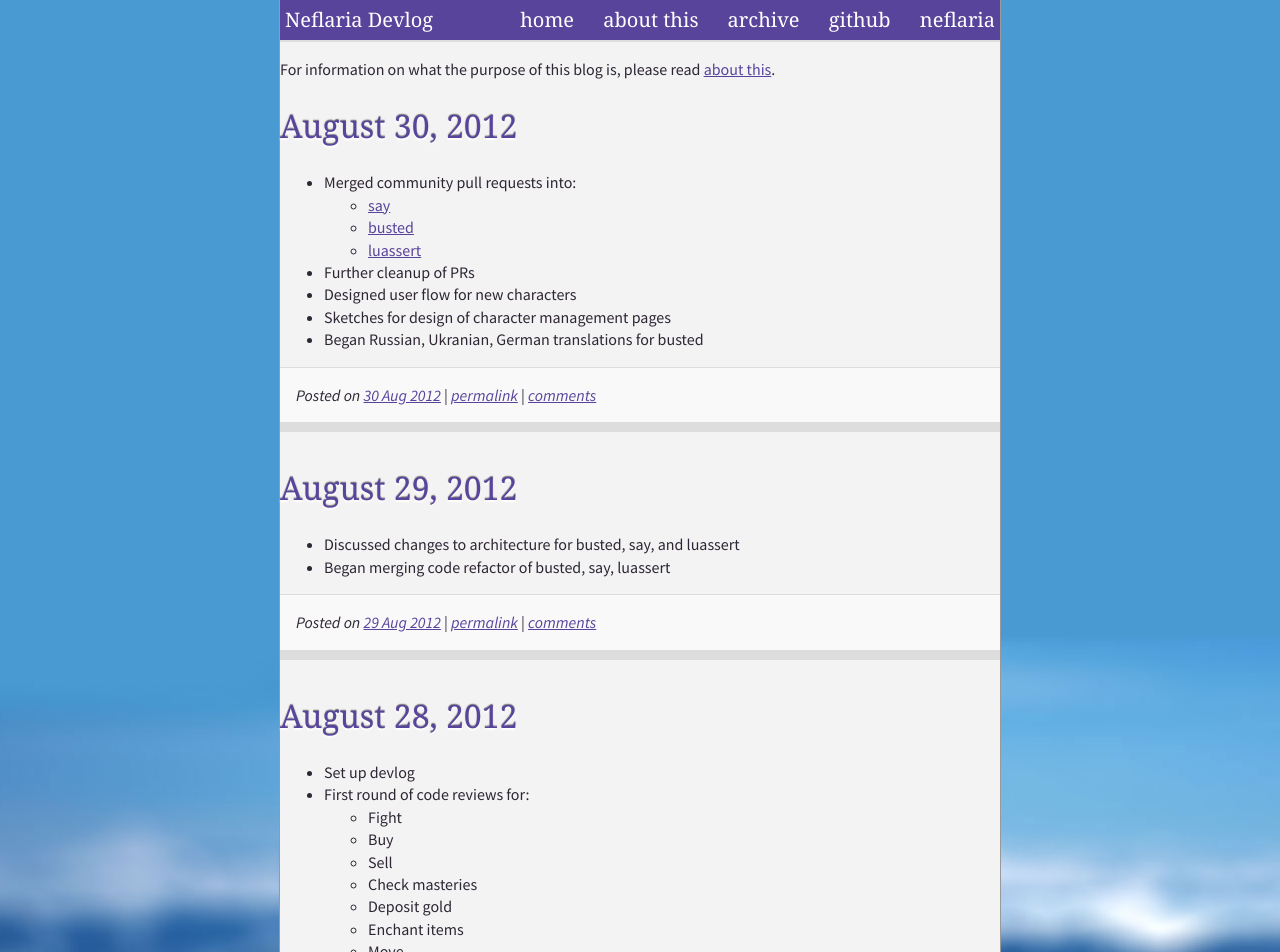
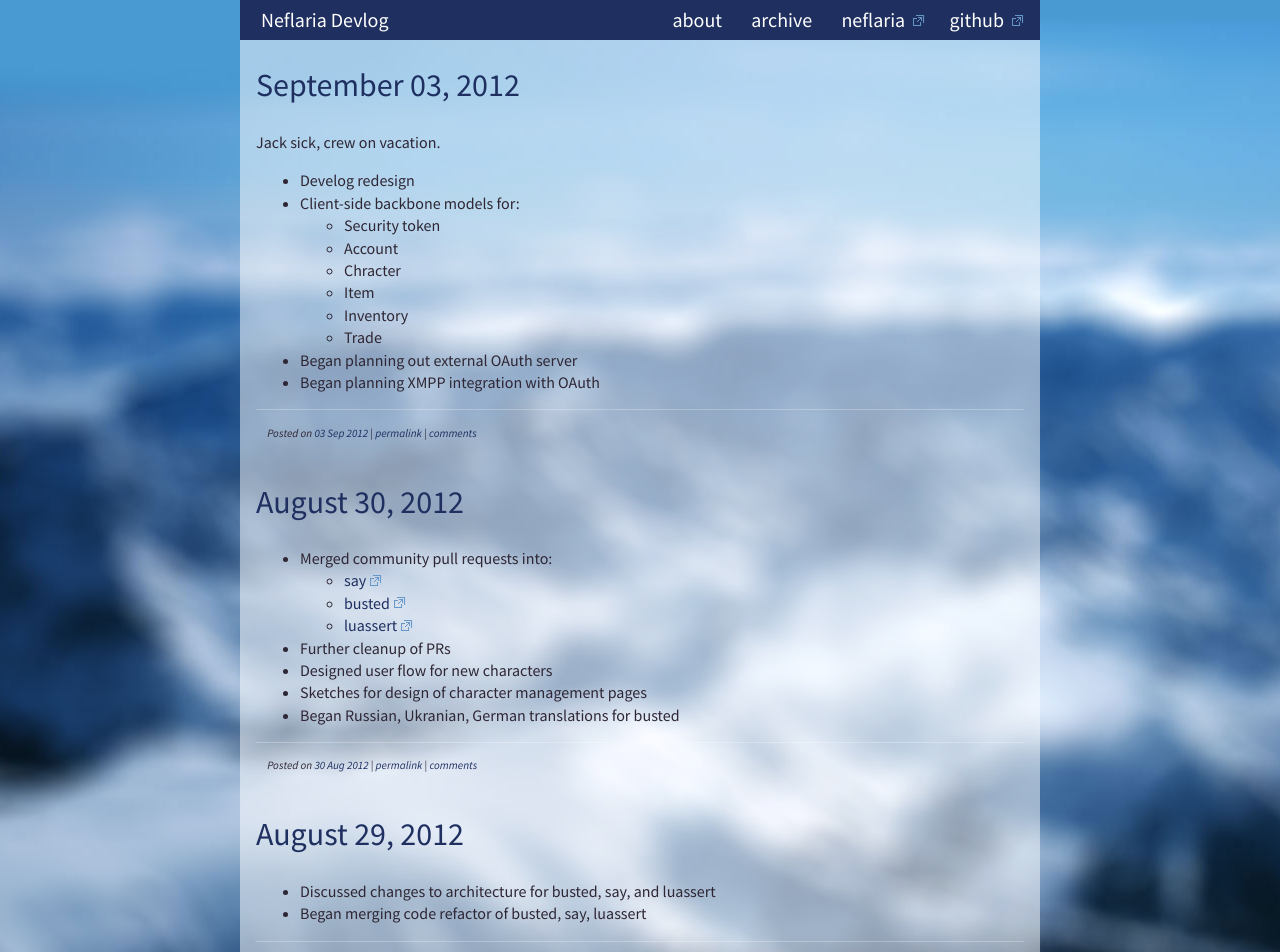
Before and after one commit to Olivine-Labs/neflaria-devlog, a Jekyll site: the page built from index.html, in a window 1280 px wide. Shown: the top 952 px of the page. Built offline with Jekyll 4.4.1, drawn with Linux system fonts in a browser that asks for light colours; nearby versions of some CDN libraries; some web fonts are replaced; Markdown is read by kramdown in place of the engine named in the settings; comment, search, counter and statistics services are not loaded; some of the changed text lies outside the part shown.

Commit message:
Updates!

```diff
--- a/_layouts/default.html
+++ b/_layouts/default.html
@@ -14,7 +14,7 @@
 
   <meta name="viewport" content="width=device-width,initial-scale=1">
 
-  <link href='http://fonts.googleapis.com/css?family=Headland+One|Source+Sans+Pro:400,700,400italic,700italic' rel='stylesheet' type='text/css'>
+  <link href='http://fonts.googleapis.com/css?family=Source+Sans+Pro:400,700,400italic,700italic' rel='stylesheet' type='text/css'>
 
   <link rel="stylesheet" href="/css/normalize.css">
   <link rel="stylesheet" href="/css/styles.css">
@@ -34,11 +34,10 @@
         <h1><a href="/">Neflaria Devlog</a></h1>
         <nav>
           <ul class="nav">
-            <li class="active"><a href="/">home</a></li>
-            <li><a href="/2012/08/devlog.html">about this</a></li>
+            <li><a href="/2012/08/devlog.html">about</a></li>
             <li><a href="/archive.html">archive</a></li>
+            <li><a href="http://neflaria.com">neflaria</a></li>
             <li><a href="https://github.com/Olivine-Labs">github</a></li>
-            <li><a href="http://neflaria.com">neflaria</a></li>
           </ul>
         </nav>
       </div>
--- /dev/null
+++ b/_posts/2012-09-03-log.markdown
@@ -0,0 +1,18 @@
+---
+layout: post
+title: September 03, 2012
+permalink: /2012/09/03.html
+---
+
+Jack sick, crew on vacation.
+
+* Develog redesign
+* Client-side backbone models for:
+  * Security token
+  * Account
+  * Chracter
+  * Item
+  * Inventory
+  * Trade
+* Began planning out external OAuth server
+* Began planning XMPP integration with OAuth
--- a/css/styles.css
+++ b/css/styles.css
@@ -1,7 +1,7 @@
 /* real stuff */
 
 body {
-  background: #499ad2 url('../img/background.jpg') center bottom no-repeat;
+  background: #499ad2 url('../img/background.jpg') fixed center top no-repeat;
   color: #2e2634;
   font-family: 'Source Sans Pro', Arial, sans-serif;
   font-weight: 400;
@@ -12,11 +12,7 @@ strong {
   font-weight: 700;
 }
 
-h1, h2, h3, .topbar a { font-weight: normal; line-height: 1.5em; font-family: "Headland One", Georgia, serif; }
-
-h1 a, h2 a {
-  text-decoration: none;
-}
+h1, h2, h3, .topbar a { font-weight: normal; line-height: 1.5em; }
 
 h1 {
   font-size: 24pt;
@@ -31,15 +27,16 @@ h3 {
 }
 
 a {
-  color: #59449B;
+  color: #1e2f60;
+  text-decoration: none;
 }
 
 a:hover {
   color: #39247B;
 }
 
-article {
-  margin: 1em auto;
+article, .article {
+  margin: 1em;
 }
 
 article blockquote {
@@ -55,10 +52,6 @@ ul ol, ul ul {
   margin-bottom: 0;
 }
 
-article h1 {
-  text-shadow: 0px 2px 2px rgba(255,255,255,1), 0px -1px 1px rgba(0,0,0,.5);
-}
-
 article p, article blockquote, .addthis_toolbox {
   margin: 0 auto 1em auto;
 }
@@ -68,9 +61,8 @@ article footer {
 }
 
 footer {
-  border-top: solid 1px #ddd;
-  border-bottom: solid 10px #ddd;
-  background: rgba(255,255,255,.5);
+  font-size: .7em;
+  border-top: solid 1px rgba(255,255,255,.25);
   font-style: italic;
   padding: 1em;
   margin-top: 1em;
@@ -91,7 +83,7 @@ pre {
 
 code {
   padding: 0 .25em;
-  border: solid 1px #ddd;
+  border: solid 1px #fff;
 }
 
 pre code {
@@ -103,7 +95,7 @@ blockquote {
   font-style: italic;
   color: #333;
   background: rgba(255,255,255,.5);
-  border-left:10px solid #ddd;
+  border-left:10px solid #fff;
   margin:1.5em 10px;
   padding:.5em 10px;
   quotes:"\201C""\201D""\2018""\2019";
@@ -118,26 +110,145 @@ aside h1 {
 }
 
 .btn {
-  color: #fff;
-  text-shadow: 0px 1px 1px rgba(0,0,0,.25);
-  background-color: #59449B;
-  border-radius: 2px;
-  border: solid 1px #fff;
-  border-bottom: solid 2px #eee;
-  text-decoration: none;
-  padding: .25em .5em;
   display: inline-block;
+  *display: inline;
+  padding: 4px 14px;
+  margin-bottom: 0;
+  *margin-left: .3em;
+  font-size: 14px;
+  line-height: 20px;
+  *line-height: 20px;
+  color: #333333;
+  text-align: center;
+  text-shadow: 0 1px 1px rgba(255, 255, 255, 0.75);
+  vertical-align: middle;
+  cursor: pointer;
+  background-color: #f5f5f5;
+  *background-color: #e6e6e6;
+  background-image: -webkit-gradient(linear, 0 0, 0 100%, from(#ffffff), to(#e6e6e6));
+  background-image: -webkit-linear-gradient(top, #ffffff, #e6e6e6);
+  background-image: -o-linear-gradient(top, #ffffff, #e6e6e6);
+  background-image: linear-gradient(to bottom, #ffffff, #e6e6e6);
+  background-image: -moz-linear-gradient(top, #ffffff, #e6e6e6);
+  background-repeat: repeat-x;
+  border: 1px solid #bbbbbb;
+  *border: 0;
+  border-color: rgba(0, 0, 0, 0.1) rgba(0, 0, 0, 0.1) rgba(0, 0, 0, 0.25);
+  border-color: #e6e6e6 #e6e6e6 #bfbfbf;
+  border-bottom-color: #a2a2a2;
+  -webkit-border-radius: 4px;
+     -moz-border-radius: 4px;
+          border-radius: 4px;
+  filter: progid:dximagetransform.microsoft.gradient(startColorstr='#ffffffff', endColorstr='#ffe6e6e6', GradientType=0);
+  filter: progid:dximagetransform.microsoft.gradient(enabled=false);
+  *zoom: 1;
+  -webkit-box-shadow: inset 0 1px 0 rgba(255, 255, 255, 0.2), 0 1px 2px rgba(0, 0, 0, 0.05);
+     -moz-box-shadow: inset 0 1px 0 rgba(255, 255, 255, 0.2), 0 1px 2px rgba(0, 0, 0, 0.05);
+          box-shadow: inset 0 1px 0 rgba(255, 255, 255, 0.2), 0 1px 2px rgba(0, 0, 0, 0.05);
+}
+
+.btn:hover,
+.btn:active,
+.btn.active,
+.btn.disabled,
+.btn[disabled] {
+  color: #333333;
+  background-color: #e6e6e6;
+  *background-color: #d9d9d9;
+}
+
+.btn:active,
+.btn.active {
+  background-color: #cccccc \9;
+}
+
+.btn:first-child {
+  *margin-left: 0;
 }
 
 .btn:hover {
-  color: #eee;
-  background-color: #39247B;
+  color: #333333;
+  text-decoration: none;
+  background-color: #e6e6e6;
+  *background-color: #d9d9d9;
+  /* Buttons in IE7 don't get borders, so darken on hover */
+
+  background-position: 0 -15px;
+  -webkit-transition: background-position 0.1s linear;
+     -moz-transition: background-position 0.1s linear;
+       -o-transition: background-position 0.1s linear;
+          transition: background-position 0.1s linear;
+}
+
+.btn:focus {
+  outline: thin dotted #333;
+  outline: 5px auto -webkit-focus-ring-color;
+  outline-offset: -2px;
+}
+
+.btn.active,
+.btn:active {
+  background-color: #e6e6e6;
+  background-color: #d9d9d9 \9;
+  background-image: none;
+  outline: 0;
+  -webkit-box-shadow: inset 0 2px 4px rgba(0, 0, 0, 0.15), 0 1px 2px rgba(0, 0, 0, 0.05);
+     -moz-box-shadow: inset 0 2px 4px rgba(0, 0, 0, 0.15), 0 1px 2px rgba(0, 0, 0, 0.05);
+          box-shadow: inset 0 2px 4px rgba(0, 0, 0, 0.15), 0 1px 2px rgba(0, 0, 0, 0.05);
+}
+
+.btn.disabled,
+.btn[disabled] {
+  cursor: default;
+  background-color: #e6e6e6;
+  background-image: none;
+  opacity: 0.65;
+  filter: alpha(opacity=65);
+  -webkit-box-shadow: none;
+     -moz-box-shadow: none;
+          box-shadow: none;
+}
+
+.btn {
+  border-color: #c5c5c5;
+  border-color: rgba(0, 0, 0, 0.15) rgba(0, 0, 0, 0.15) rgba(0, 0, 0, 0.25);
+}
+
+.btn-primary {
+  color: #ffffff;
+  text-shadow: 0 -1px 0 rgba(0, 0, 0, 0.25);
+  background-color: #006dcc;
+  *background-color: #0044cc;
+  background-image: -webkit-gradient(linear, 0 0, 0 100%, from(#0088cc), to(#0044cc));
+  background-image: -webkit-linear-gradient(top, #0088cc, #0044cc);
+  background-image: -o-linear-gradient(top, #0088cc, #0044cc);
+  background-image: linear-gradient(to bottom, #0088cc, #0044cc);
+  background-image: -moz-linear-gradient(top, #0088cc, #0044cc);
+  background-repeat: repeat-x;
+  border-color: #0044cc #0044cc #002a80;
+  border-color: rgba(0, 0, 0, 0.1) rgba(0, 0, 0, 0.1) rgba(0, 0, 0, 0.25);
+  filter: progid:dximagetransform.microsoft.gradient(startColorstr='#ff0088cc', endColorstr='#ff0044cc', GradientType=0);
+  filter: progid:dximagetransform.microsoft.gradient(enabled=false);
+}
+
+.btn-primary:hover,
+.btn-primary:active,
+.btn-primary.active,
+.btn-primary.disabled,
+.btn-primary[disabled] {
+  color: #ffffff;
+  background-color: #0044cc;
+  *background-color: #003bb3;
+}
+
+.btn-primary:active,
+.btn-primary.active {
+  background-color: #003399 \9;
 }
 
 .topbar {
-  background: #59449B;
-  border-bottom: solid 2px #ddd;
-  width: 100%;
+  padding: 0 1em;
+  background: #1e2f60;
 }
 
 .topbar h1 {
@@ -166,10 +277,11 @@ aside h1 {
   text-decoration: none;
   padding: .25em;
   font-size: 20px;
+  background: none;
 }
 
 .topbar a:hover {
-  color: #ddd;
+  color: #fff;
 }
 
 .archive ul {
@@ -199,12 +311,15 @@ aside h1 {
   text-align: left;
 }
 
-.container, img {
-  max-width: 45em;
+.container {
+  max-width: 50em;
   margin: auto;
-  background: #f3f3f3;
-  border-left: solid 1px #999;
-  border-right: solid 1px #999;
+  background: rgba(255,255,255,.5);
+}
+
+.container img {
+  max-width: 48em;
+  margin: auto;
 }
 
 .siteheader {
@@ -212,7 +327,7 @@ aside h1 {
 }
 
 .siteheader h1 {
-  color: #59449B;
+  color: #1e2f60;
   line-height: 1em;
   margin: 0;
 }
@@ -220,6 +335,12 @@ aside h1 {
 .siteheader h2 {
   line-height: 1em;
   margin: 0;
+}
+
+
+a[href^="http://"], a[href^="https://"] {
+    background: url(/img/external.png) center right no-repeat;
+    padding-right: 1em;
 }
 
 @media handheld, only screen and (max-width: 767px) {
--- a/index.html
+++ b/index.html
@@ -2,10 +2,6 @@
 layout: default
 title: Neflaria Devlog | What are they doing?
 ---
-<p class="row">
-  For information on what the purpose of this blog is, please read
-  <a href="/2012/08/devlog.html">about this</a>.
-</p>
 
 <section class="row">
   {% for post in site.posts limit:3 %}
@@ -25,7 +21,9 @@ title: Neflaria Devlog | What are they doing?
     </article>
   {% endfor %}
 
-  <a class="btn" href="/archive.html">&lt;&lt; View Older Posts</a>
+  <div class="article">
+    <a class="btn" href="/archive.html">&lt;&lt; View Older Posts</a>
+  </div>
 </section>
 
 <script type="text/javascript">
```
Also changed, not shown: img/external.png (added).
